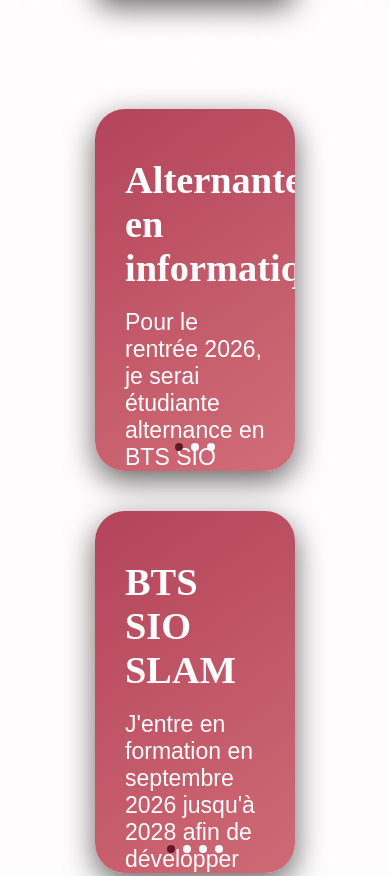
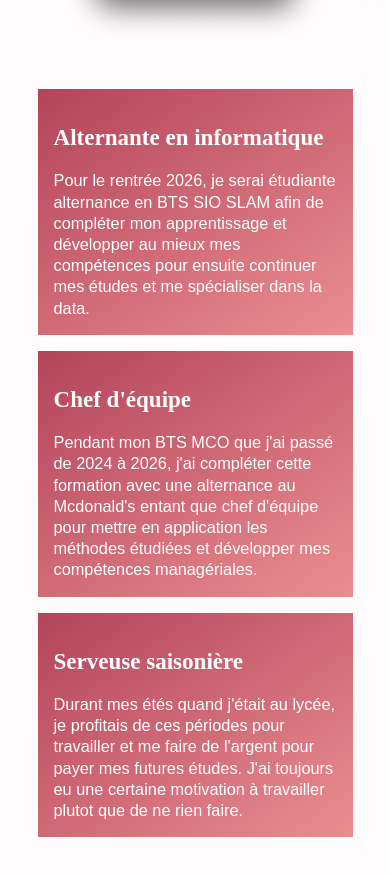
Before and after one commit to camllr/mon-portfolio, a plain HTML site: page index.html in a window 390 px wide. Shown: the part 1860-2736 px from the top of the page. Drawn offline with Linux system fonts and the light colour scheme.

Commit message:
correction responsive storytelling

```diff
--- a/style.css
+++ b/style.css
@@ -566,7 +566,7 @@ footer li {
   flex-direction: column;
   justify-content: center;
   background: linear-gradient(145deg, #b3445a, #eb8e90);
-  padding: 30px;
+  padding: 0 30px;
   box-sizing: border-box;
   color: #fff;
 }
@@ -596,6 +596,39 @@ footer li {
   .carousel-story {
     width: 50%;
     min-width: 200px;
+  }
+}
+
+@media (max-width: 800px) {
+  .storytelling {
+    flex-direction: column;
+    gap: 40px;
+    height: auto;
+    padding: 20px;
+  }
+  .carousel-story {
+    width: 90%;
+    min-width: 200px;
+    height: 60%;
+    background-color: transparent;
+    box-shadow: none;
+    border-radius: 0;
+    padding: 0;
+  }
+  .carousel-story .fiche {
+    padding: 16px;
+    background: linear-gradient(145deg, #b3445a, #eb8e90);
+    margin-bottom: 16px;
+  }
+  .carousel-story .fiche h3 {
+    font-size: 1.2rem;
+  }
+  .carousel-story .fiche p {
+    font-size: 0.85rem;
+    line-height: 1.3;
+  }
+  .carousel-story .dots {
+    display: none;
   }
 }
 
```
